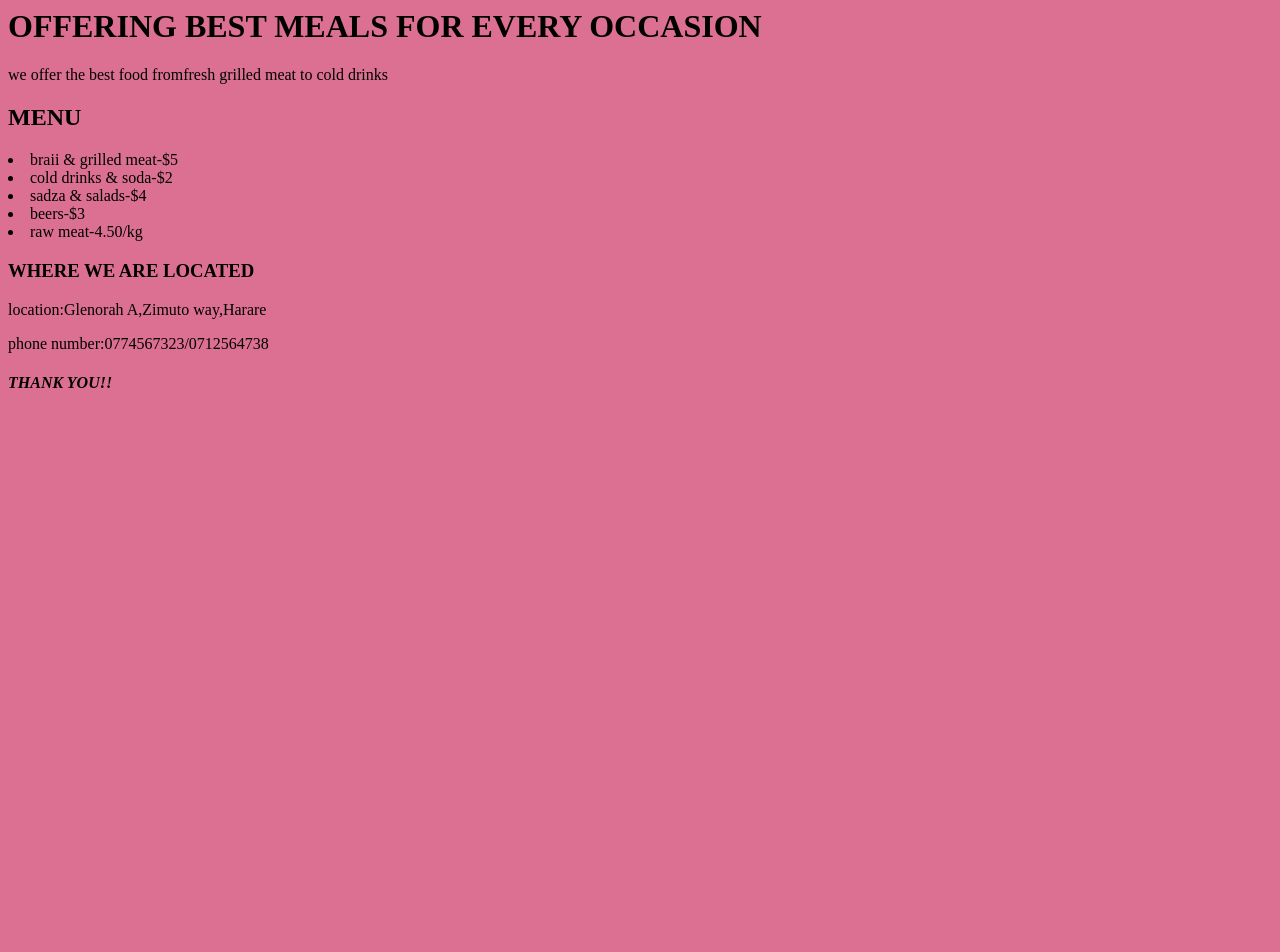
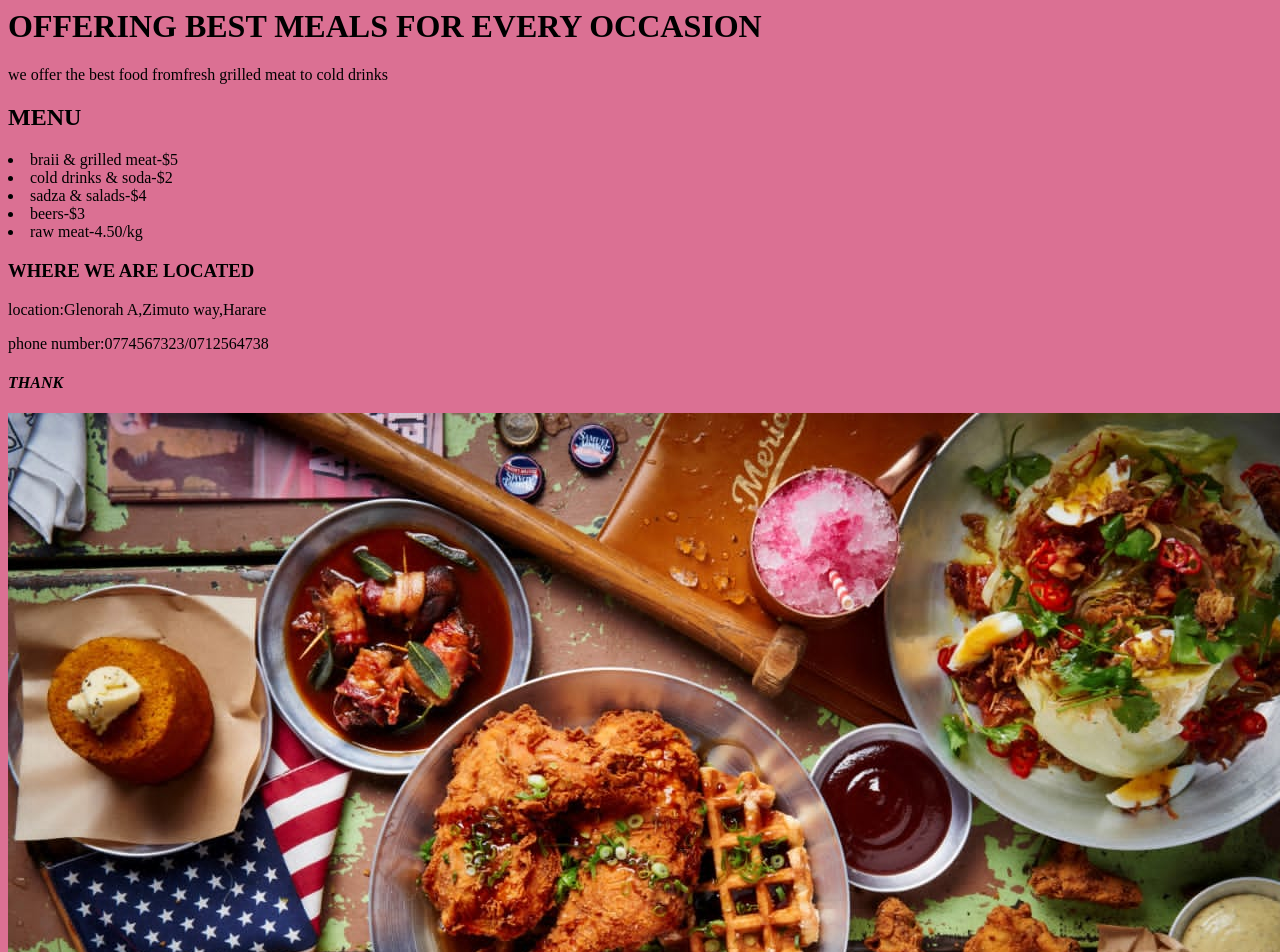
Before and after one commit to njambi-ghost/G, a plain HTML site: page Index.html in a window 1280 px wide. Shown: the top 952 px of the page. Before the commit the page ends 800 px from the top, so only its background shows below. Drawn offline with Linux system fonts and the light colour scheme.

Commit message:
Add image and modify heading in Index.html
Added an image to the HTML file and modified a heading.

```diff
--- a/Index.html
+++ b/Index.html
@@ -15,6 +15,8 @@
 <h3 style="color:black;">WHERE WE ARE LOCATED</h3>
 <p>location:Glenorah A,Zimuto way,Harare</p>
 <p>phone number:0774567323/0712564738</p>
-<h4 style="font-style:italic;">THANK YOU!!</h4>
+<h4 style="font-style:italic;">THANK
+</h4>
+  <img src= "IMG-20261014-WA0000.jpg" alt = "img" >
 </body>
 </html>
```
